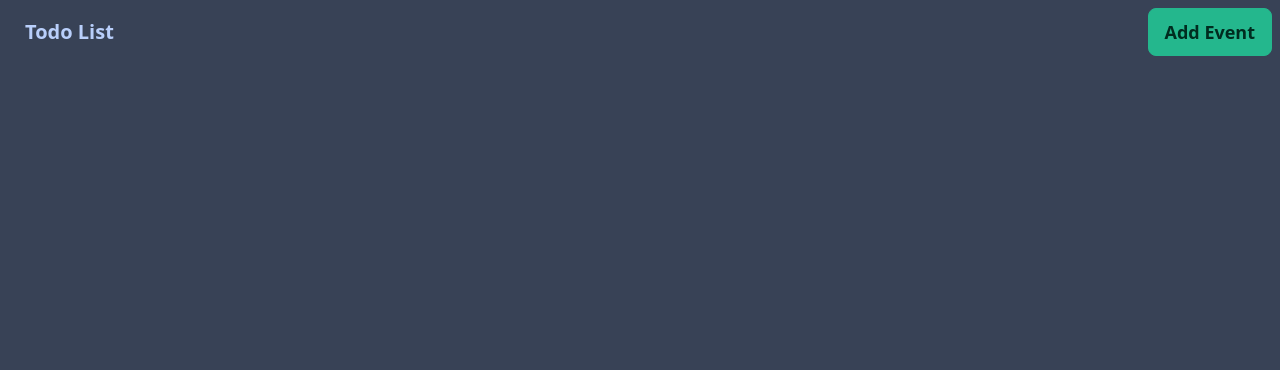
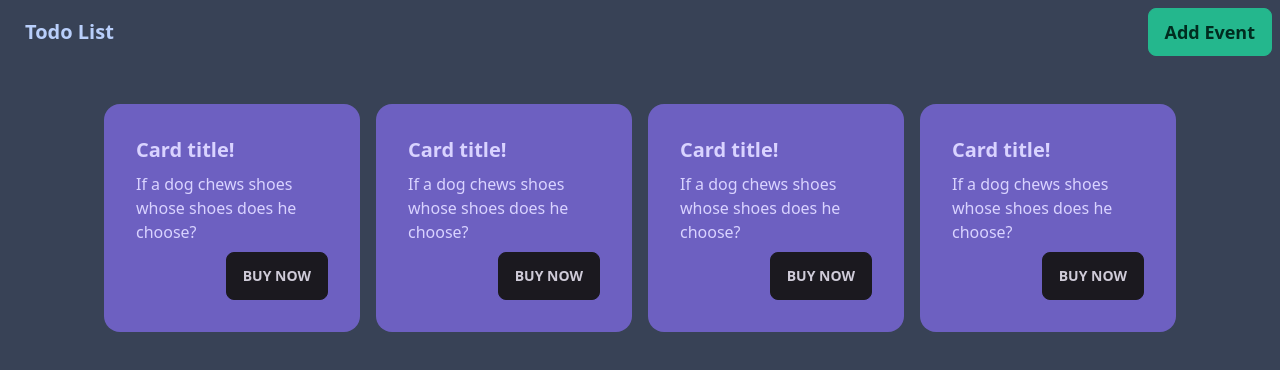
Before and after one commit to strato67/todolist, a React app: page / in a window 1280 px wide. Shown: the top 370 px of the page. Built offline with nearby package versions, Linux system fonts and the light colour scheme.

Commit message:
annoying align

```diff
--- a/src/App.js
+++ b/src/App.js
@@ -1,10 +1,18 @@
 import React from 'react';
 import Navbar from './Components/Navbar';
+import EventCard from './Components/EventCard';
 import './app.css';
 
 const App = ()=>{
 
-    return(<Navbar/>);
+    return(<>
+        <Navbar/>
+        <EventCard/>
+
+
+
+    </>
+    );
 
 }
 
--- a/src/Components/EventCard.js
+++ b/src/Components/EventCard.js
@@ -0,0 +1,54 @@
+import React from "react";
+
+const EventCard = ()=>{
+
+    return(
+        <div className="mt-10 container mx-auto">
+            <div className="flex flex-wrap justify-center gap-4">
+            <div class="card w-64 bg-primary text-primary-content ">
+                <div class="card-body">
+                <h2 class="card-title">Card title!</h2>
+                <p>If a dog chews shoes whose shoes does he choose?</p>
+                <div class="card-actions justify-end">
+                    <button class="btn">Buy Now</button>
+                </div>
+                </div>
+            </div>
+            <div class="card w-64 bg-primary text-primary-content ">
+                <div class="card-body">
+                <h2 class="card-title">Card title!</h2>
+                <p>If a dog chews shoes whose shoes does he choose?</p>
+                <div class="card-actions justify-end">
+                    <button class="btn">Buy Now</button>
+                </div>
+                </div>
+            </div>
+            <div class="card w-64 bg-primary text-primary-content ">
+                <div class="card-body">
+                <h2 class="card-title">Card title!</h2>
+                <p>If a dog chews shoes whose shoes does he choose?</p>
+                <div class="card-actions justify-end">
+                    <button class="btn">Buy Now</button>
+                </div>
+                </div>
+            </div>
+            <div class="card w-64 bg-primary text-primary-content ">
+                <div class="card-body">
+                <h2 class="card-title">Card title!</h2>
+                <p>If a dog chews shoes whose shoes does he choose?</p>
+                <div class="card-actions justify-end">
+                    <button class="btn">Buy Now</button>
+                </div>
+                </div>
+            </div>
+
+
+        </div>
+
+        </div>
+
+    );
+
+}
+
+export default EventCard;
--- /dev/null
+++ b/src/Tasks.js
@@ -0,0 +1,17 @@
+const tasks = [
+
+    {
+        "_id":1,
+        "name":"Wash dishes",
+        "description":"Wash the damn dishes you monkey",
+        "complete":false,
+        "date":""
+
+    },
+
+
+
+
+]
+
+export default tasks;
```
